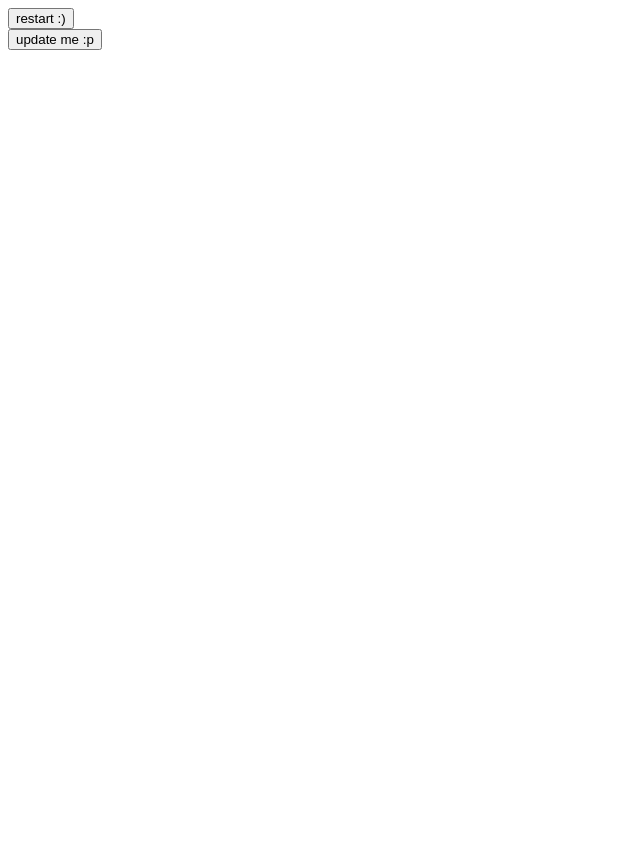
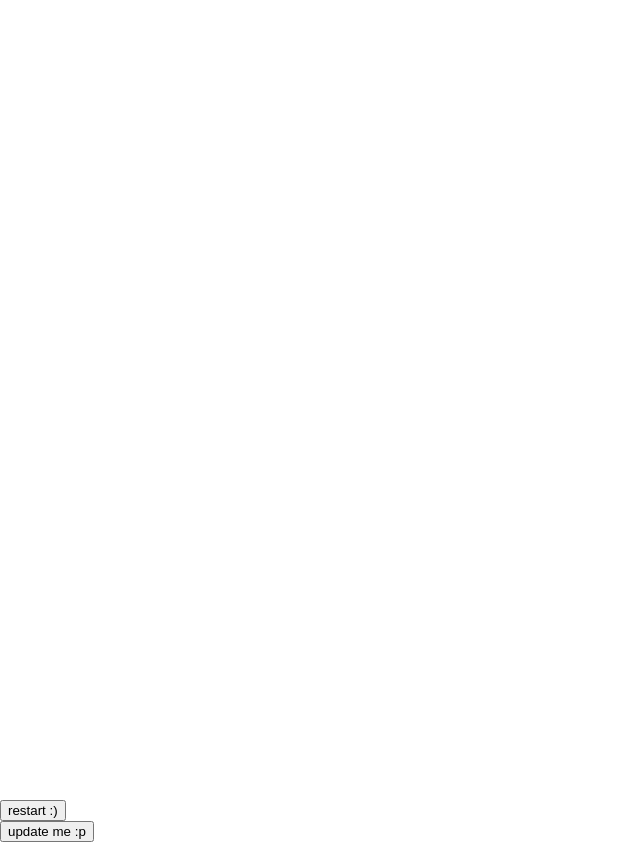
Before and after one commit to pinkx-xlink/tic-tac-toe, a plain HTML site: page index.html in a window 1280 px wide. Shown: the whole page, without its empty margins (0-640 px from the left). Before the commit the page ends 800 px from the top, so only its background shows below. Drawn offline with Linux system fonts and the light colour scheme.

Commit message:
Add grid and CSS to .board

```diff
--- a/style.css
+++ b/style.css
@@ -5,3 +5,16 @@
 :root {
     --cell-width:100px;
 }
+
+body {
+    margin: 0px;
+}
+
+.board {
+    width:100vw;
+    height:100vh;
+    display: grid;
+    justify-content: center;
+    align-content: center;
+    grid-template-columns: repeat(3, auto);
+}
```
